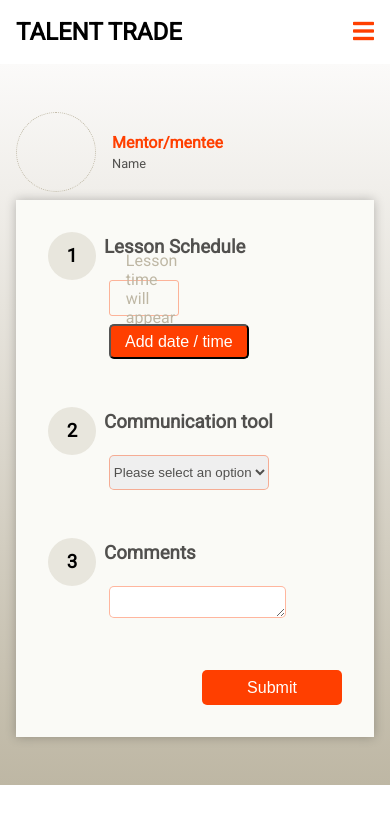
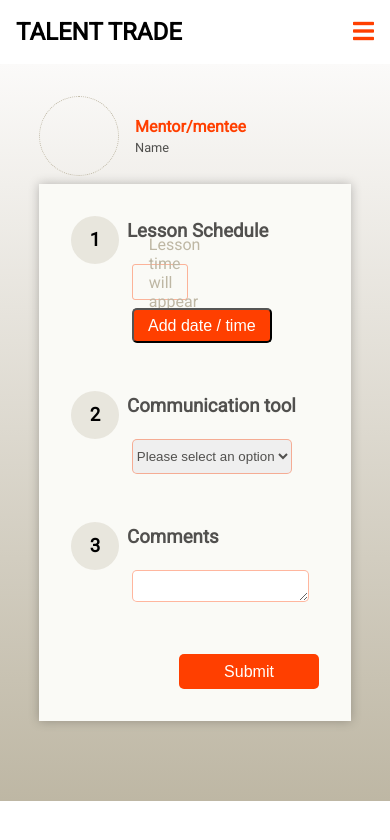
Before and after one commit to chingu-voyages/v8-geckos-team-05, a React (Create React App) app in the folder skill-trade-client/: page /meetup in a window 390 px wide. Shown: the top 840 px of the page. Built offline with nearby package versions, Linux system fonts and the light colour scheme.

Commit message:
improved responsiveness

```diff
--- a/skill-trade-client/src/index.css
+++ b/skill-trade-client/src/index.css
@@ -280,7 +280,7 @@
       font-size: 0.8rem; }
 
 .mainContainer {
-  padding: 50px 137px 115px 137px;
+  padding: 2rem 10% 5rem 10%;
   background: linear-gradient(180deg, #fbfaf9 0%, #beb7a4 100%), #beb7a4; }
   .mainContainer__title {
     color: #ff3f00;
@@ -290,10 +290,6 @@
     font-weight: normal;
     font-size: 48px;
     line-height: normal; }
-
-@media only screen and (max-width: 768px) {
-  .mainContainer {
-    padding: 3rem 1rem; } }
 
 body {
   font-family: Roboto; }
--- a/skill-trade-client/src/sass/components/_mainContainer.scss
+++ b/skill-trade-client/src/sass/components/_mainContainer.scss
@@ -1,5 +1,5 @@
 .mainContainer {
-  padding: 50px 137px 115px 137px;
+  padding: 2rem 10% 5rem 10%;
   background: linear-gradient(180deg, #fbfaf9 0%, $secondary-color 100%),
     $secondary-color;
   &__title {
@@ -12,9 +12,3 @@
     line-height: normal;
   }
 }
-
-@media only screen and (max-width: 768px) {
-  .mainContainer {
-    padding: 3rem 1rem;
-  }
-}
```
